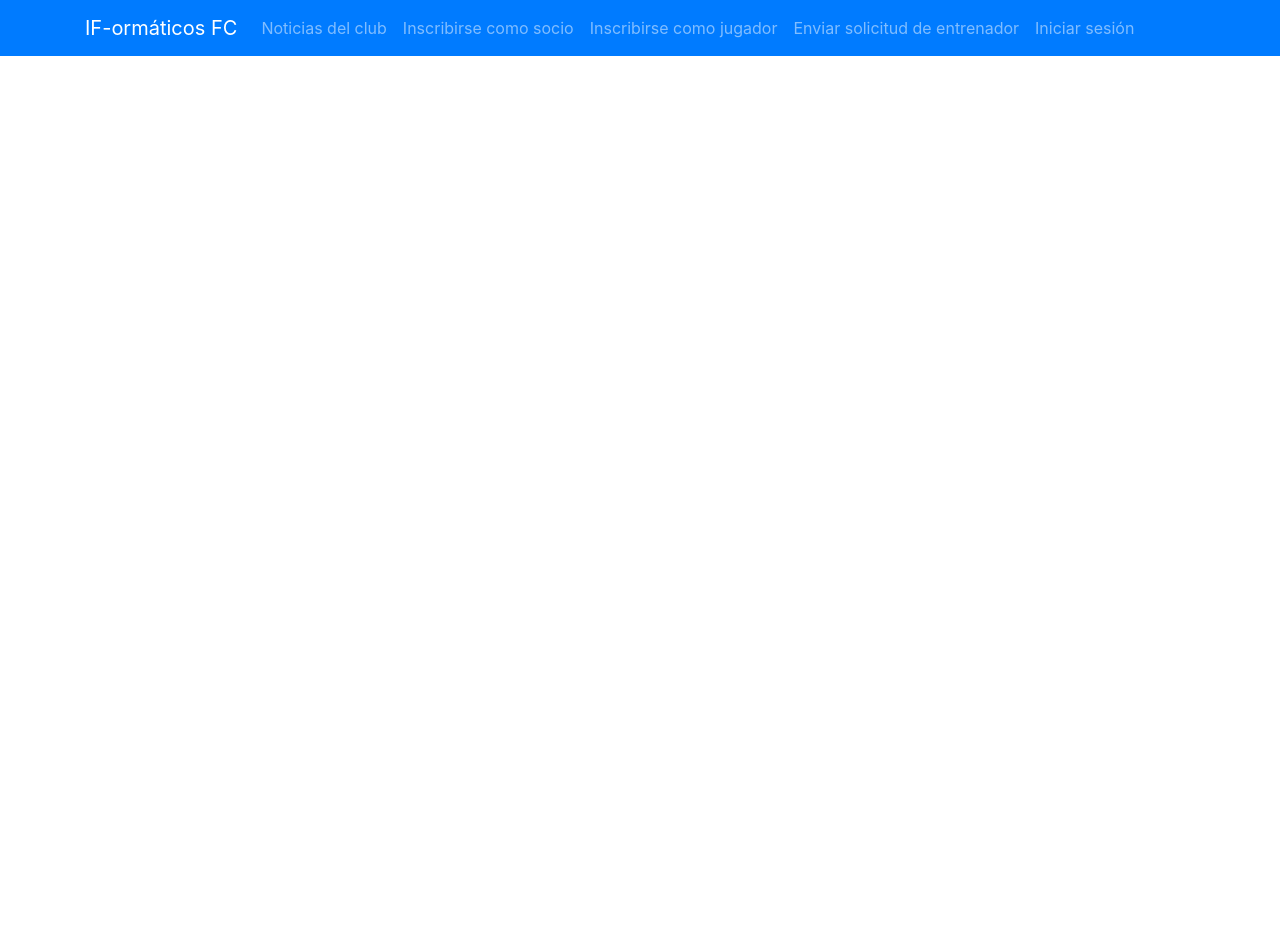
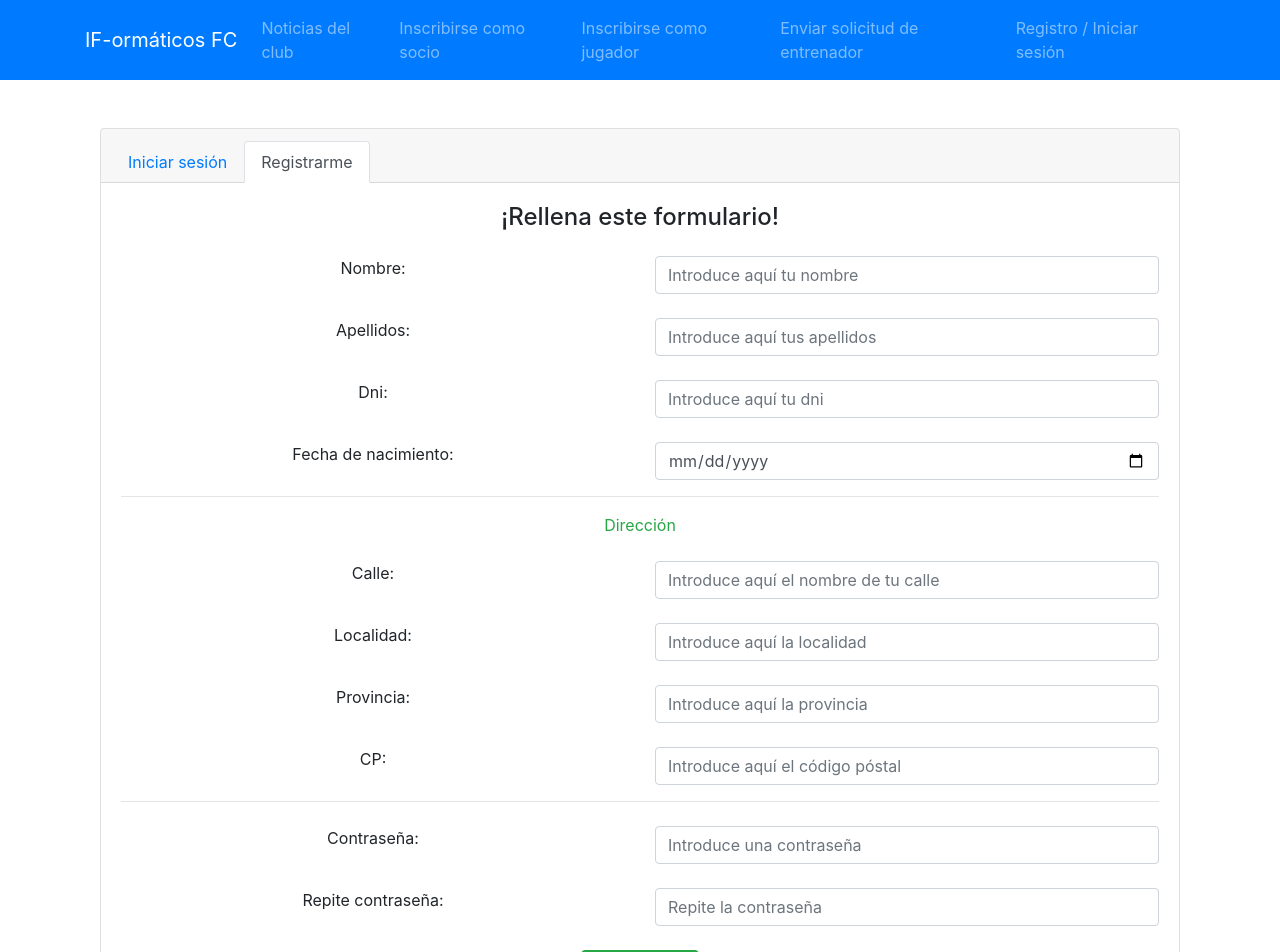
Before and after one commit to isaacdaw2/IF-ormaticosFC, a Vue app: page /registrar in a window 1280 px wide. Shown: the top 952 px of the page. Before the commit the page ends 800 px from the top, so only its background shows below. Built offline with nearby package versions, Linux system fonts and the light colour scheme.

Commit message:
parte de registro

```diff
--- a/src/App.vue
+++ b/src/App.vue
@@ -15,7 +15,7 @@
               <b-nav-item :to="{name: 'Socio'}">Inscribirse como socio</b-nav-item>
               <b-nav-item :to="{name: 'Jugador'}">Inscribirse como jugador</b-nav-item>
               <b-nav-item :to="{name: 'Entrenador'}">Enviar solicitud de entrenador</b-nav-item>
-              <b-nav-item :to="{name: 'Iniciar'}">Iniciar sesión</b-nav-item>
+              <b-nav-item :to="{name: 'Iniciar'}">Registro / Iniciar sesión</b-nav-item>
             </b-navbar-nav>
 
           </b-collapse>
--- a/src/main.js
+++ b/src/main.js
@@ -3,9 +3,10 @@ import App from './App.vue'
 import router from './router'
 import store from './store'
 
-import { BootstrapVue, IconsPlugin } from 'bootstrap-vue'
+import { BootstrapVue, IconsPlugin, ImagePlugin } from 'bootstrap-vue'
 Vue.use(BootstrapVue)
 Vue.use(IconsPlugin)
+Vue.use(ImagePlugin)
 
 import 'bootstrap/dist/css/bootstrap.css'
 import 'bootstrap-vue/dist/bootstrap-vue.css'
--- a/src/router/index.js
+++ b/src/router/index.js
@@ -28,6 +28,11 @@ Vue.use(VueRouter)
     path: '/iniciar',
     name: 'Iniciar',
     component: () => import(/* webpackChunkName: "Iniciar" */ '../views/Iniciar.vue')
+  },
+  {
+    path: '/registrar',
+    name: 'Registrar',
+    component: () => import(/* webpackChunkName: "Registrar" */ '../views/Registrar.vue')
   }
 ]
 
--- a/src/views/Entrenador.vue
+++ b/src/views/Entrenador.vue
@@ -2,7 +2,8 @@
     <div class="mt-5 text-center">
         <h1>¿Tienes el título de entrenador?</h1>
         <h2>Envíanoslo y dirige a alguno de nuestros equipos</h2>
-        <img src="../assets/entrenador.png">
+
+        <b-img :src="require('../assets/entrenador.png')" fluid></b-img>
 
         <!-- Seleccionar archivo -->
         <b-row class="mt-3">
--- a/src/views/Iniciar.vue
+++ b/src/views/Iniciar.vue
@@ -1,8 +1,52 @@
-<template class>
-<div class="container">
-  <div class="mt-5 bg-danger">
-    <h1>Bienvenido a nuestro club</h1>
-    <h2></h2>
-  </div>
-</div>
+<template>
+  <b-container class="mt-5 text-center" fluid>
+
+    <b-card title="¡Bienvenid@ a IF-ORMATICOS FC!" header-tag="nav">
+      <template v-slot:header>
+        <b-nav card-header tabs>
+          <b-nav-item active>Iniciar sesión</b-nav-item>
+          <b-nav-item :to="{name: 'Registrar'}">Registrarme</b-nav-item>
+        </b-nav>
+      </template>
+
+      <!-- Usuario -->
+      <b-row class="mt-4">
+        <b-col>
+          <b-card-text>Dni:</b-card-text>
+        </b-col>
+        <b-col>
+          <b-form-input type="text" placeholder="Introduce aquí tu dni"></b-form-input>
+        </b-col>
+      </b-row>
+
+      <!-- Contraseña -->
+      <b-row class="mt-4">
+        <b-col>
+          <b-card-text>Contraseña:</b-card-text>
+        </b-col>
+        <b-col>
+          <b-form-input type="password" placeholder="Introduce aquí tu contraseña"></b-form-input>
+        </b-col>
+      </b-row>
+
+      <!-- Botón de iniciar -->
+      <b-row class="mt-4">
+        <b-col>
+          <b-button variant="success">Iniciar</b-button>
+        </b-col>
+      </b-row>
+    </b-card>
+  </b-container>
 </template>
+
+<script>
+  export default {
+    data() {
+      return {
+        text: '',
+        password: ''
+
+      }
+    }
+  }
+</script>
--- /dev/null
+++ b/src/views/Registrar.vue
@@ -0,0 +1,141 @@
+<template>
+  <b-container class="mt-5 text-center" fluid>
+
+    <b-card title="¡Rellena este formulario!" header-tag="nav">
+      <template v-slot:header>
+        <b-nav card-header tabs>
+          <b-nav-item :to="{name: 'Iniciar'}">Iniciar sesión</b-nav-item>
+          <b-nav-item active>Registrarme</b-nav-item>
+        </b-nav>
+      </template>
+
+      <!-- Nombre -->
+      <b-row class="mt-4">
+        <b-col>
+          <b-card-text>Nombre:</b-card-text>
+        </b-col>
+        <b-col>
+          <b-form-input type="text" placeholder="Introduce aquí tu nombre"></b-form-input>
+        </b-col>
+      </b-row>
+
+      <!-- Apellidos -->
+      <b-row class="mt-4">
+        <b-col>
+          <b-card-text>Apellidos:</b-card-text>
+        </b-col>
+        <b-col>
+          <b-form-input type="text" placeholder="Introduce aquí tus apellidos"></b-form-input>
+        </b-col>
+      </b-row>
+
+      <!-- DNI -->
+      <b-row class="mt-4">
+        <b-col>
+          <b-card-text>Dni:</b-card-text>
+        </b-col>
+        <b-col>
+          <b-form-input type="text" placeholder="Introduce aquí tu dni"></b-form-input>
+        </b-col>
+      </b-row>
+
+      <!-- Fecha de nacimiento -->
+      <b-row class="mt-4">
+        <b-col>
+          <b-card-text>Fecha de nacimiento:</b-card-text>
+        </b-col>
+        <b-col>
+          <b-form-input type="date" placeholder="Introduce aquí tu fecha de nacimiento"></b-form-input>
+        </b-col>
+      </b-row>
+
+      <hr><span class="text-success">Dirección</span>
+
+      <!-- Calle -->
+      <b-row class="mt-4">
+        <b-col>
+          <b-card-text>Calle:</b-card-text>
+        </b-col>
+        <b-col>
+          <b-form-input type="text" placeholder="Introduce aquí el nombre de tu calle"></b-form-input>
+        </b-col>
+      </b-row>
+
+      <!-- Localidad -->
+      <b-row class="mt-4">
+        <b-col>
+          <b-card-text>Localidad:</b-card-text>
+        </b-col>
+        <b-col>
+          <b-form-input type="text" placeholder="Introduce aquí la localidad"></b-form-input>
+        </b-col>
+      </b-row>
+
+      <!-- Provincia -->
+      <b-row class="mt-4">
+        <b-col>
+          <b-card-text>Provincia:</b-card-text>
+        </b-col>
+        <b-col>
+          <b-form-input type="text" placeholder="Introduce aquí la provincia"></b-form-input>
+        </b-col>
+      </b-row>
+
+      <!-- CP -->
+      <b-row class="mt-4">
+        <b-col>
+          <b-card-text>CP:</b-card-text>
+        </b-col>
+        <b-col>
+          <b-form-input type="text" placeholder="Introduce aquí el código póstal"></b-form-input>
+        </b-col>
+      </b-row>
+
+
+
+
+      <hr>
+
+
+      <!-- Contraseña -->
+      <b-row class="mt-4">
+        <b-col>
+          <b-card-text>Contraseña:</b-card-text>
+        </b-col>
+        <b-col>
+          <b-form-input type="password" placeholder="Introduce una contraseña"></b-form-input>
+        </b-col>
+      </b-row>
+
+      <!-- Repetir contraseña -->
+      <b-row class="mt-4">
+        <b-col>
+          <b-card-text>Repite contraseña:</b-card-text>
+        </b-col>
+        <b-col>
+          <b-form-input type="password" placeholder="Repite la contraseña"></b-form-input>
+        </b-col>
+      </b-row>
+
+      <!-- Botón de registrar -->
+      <b-row class="mt-4">
+        <b-col>
+          <b-button variant="success">Registrarme</b-button>
+        </b-col>
+      </b-row>
+    </b-card>
+  </b-container>
+</template>
+
+<script>
+  export default {
+    data() {
+      return {
+        text: '',
+        password: '',
+        date: ''
+
+      }
+    }
+  }
+</script>
--- a/src/views/Socio.vue
+++ b/src/views/Socio.vue
@@ -5,7 +5,9 @@
 
         <b-row class="mt-5">
             <b-col>
-                <b-card img-src="https://picsum.photos/600/300/?image=25" img-top>
+                <b-card>
+                <b-card-img :src="require('../assets/Socios.jpg')"></b-card-img>
+
 
                     <b-row>
                         <b-col>
```
